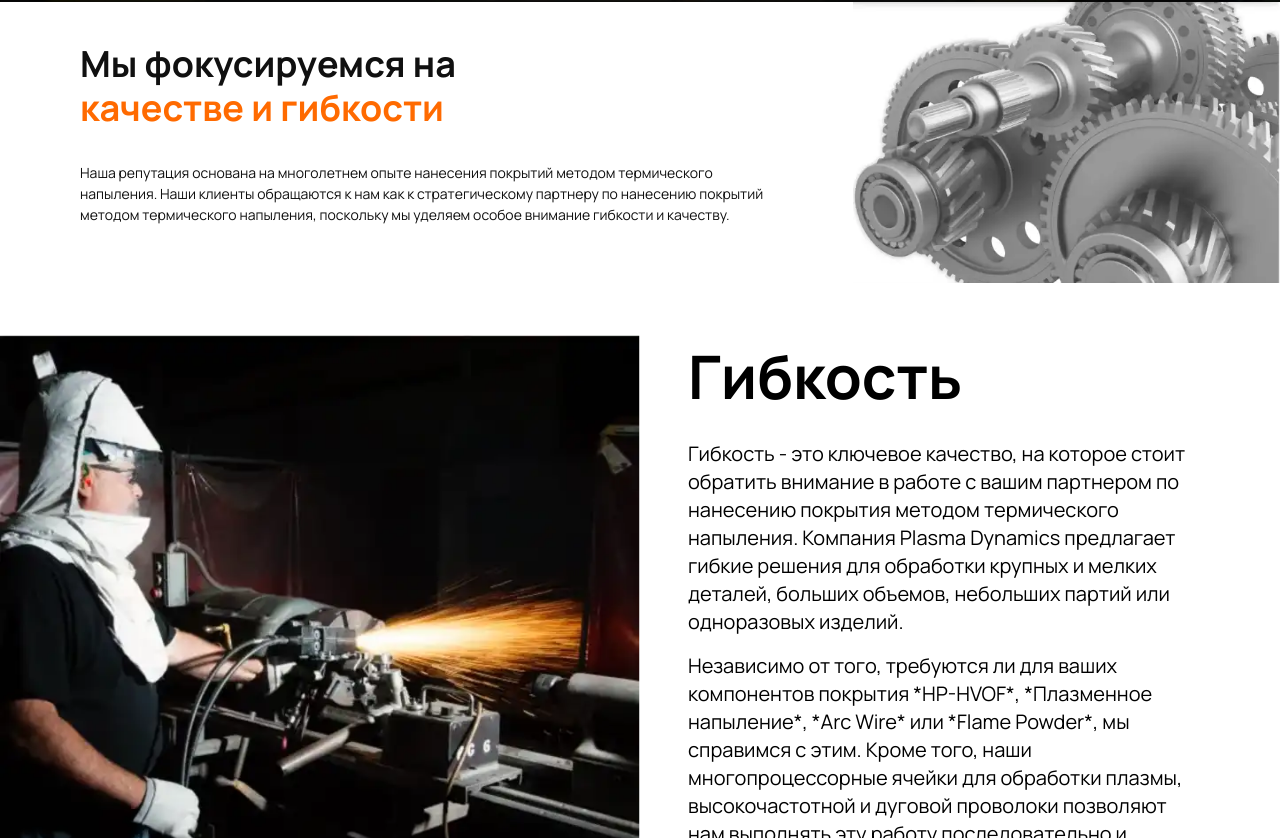
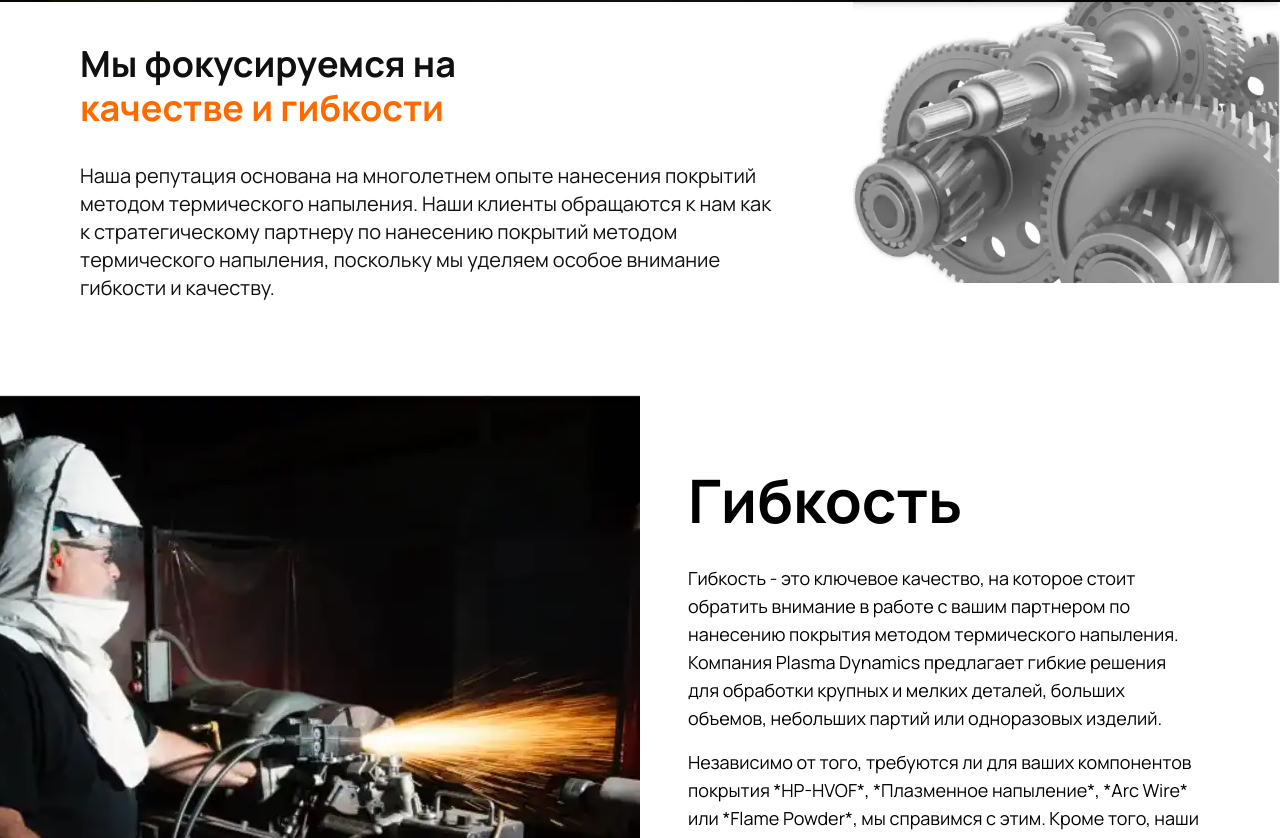
Before and after one commit to lench228/plasma-dynamics, a Next.js app: page / in a window 1280 px wide. Shown: the part 842-1680 px from the top of the page. Built offline with nearby package versions, Linux system fonts and the light colour scheme.

Commit message:
fix: adventages

```diff
--- a/src/shared/ui/breadcrumb/breadcrumb.tsx
+++ b/src/shared/ui/breadcrumb/breadcrumb.tsx
@@ -8,7 +8,7 @@ export function Breadcrumb({ children }: { children: React.ReactNode }) {
 }
 
 export function BreadcrumbList({ children }: { children: React.ReactNode }) {
-    return <ol className="flex items-center gap-2">{children}</ol>;
+    return <ol className="flex items-center gap-3">{children}</ol>;
 }
 
 export function BreadcrumbItem({ children }: { children: React.ReactNode }) {
--- a/src/widgets/adventages/ui/advantage-item.tsx
+++ b/src/widgets/adventages/ui/advantage-item.tsx
@@ -12,24 +12,35 @@ export const AdvantageItem = ({ item, reversed }: AdvantagesItemProps) => {
     const { title, texts, image } = item;
 
     return (
-        <li className={`grid grid-cols-2  items-center`}>
-            <div className={clsx(reversed ? "order-2" : "order-1", "py-10 pl-12 pr-20")}>
-                <h2 className={"header-2 mb-8"}>{title}</h2>
-                <div className={"flex flex-col gap-4"}>
+        <li className={`grid grid-cols-1 md:grid-cols-2 items-center max-h-[623px]`}>
+            <div
+                className={clsx(
+                    reversed ? "md:order-2" : "md:order-1",
+                    "py-6 md:py-10 px-4 sm:px-6 md:pl-12 md:pr-20"
+                )}
+            >
+                <h2 className={"header-2 mb-6 md:mb-8"}>{title}</h2>
+                <div className={"flex flex-col gap-3 md:gap-4"}>
                     {texts.map((text, index) => (
-                        <p key={index} className={"regular-text"}>
+                        <p key={index} className={"text-base sm:text-lg"}>
                             {text}
                         </p>
                     ))}
                 </div>
             </div>
-            <div className={reversed ? "order-1" : "order-2"}>
+            <div
+                className={clsx(
+                    reversed ? "md:order-1" : "md:order-2",
+                    "relative w-full aspect-[4/3] md:aspect-auto h-[623px]"
+                )}
+            >
                 <Image
                     src={image}
                     alt="Пример"
-                    width={724}
-                    height={554}
-                    className="w-full h-auto"
+                    fill
+                    sizes="(max-width: 768px) 100vw, 50vw"
+                    className="object-cover"
+                    priority={false}
                 />
             </div>
         </li>
--- a/src/widgets/slide-in/ui/slide-in-image.tsx
+++ b/src/widgets/slide-in/ui/slide-in-image.tsx
@@ -2,39 +2,42 @@
 
 import React from "react";
 import Image from "next/image";
-import { motion, Variants } from "framer-motion";
+import { AnimatePresence, motion, Variants } from "framer-motion";
 
 const imageVariants: Variants = {
     offscreen: {
         opacity: 0,
-        x: 300,
+        width: 0,
     },
     onscreen: {
-        x: 0,
+        width: "100%",
         opacity: 1,
         transition: {
             type: "spring",
-            bounce: 0.4,
-            duration: 0.6,
+            bounce: 0.1,
+            duration: 0.8,
         },
     },
 };
 
 export const SlideInImage = () => {
     return (
+        <AnimatePresence>
             <motion.div
-            className="ml-auto overflow-x-hidden"
+                className="overflow-x-hidden"
                 whileInView={"onscreen"}
                 variants={imageVariants}
                 initial="offscreen"
+                exit="exit"
             >
                 <Image
                     src="/hero/slide-in.webp"
                     width={595}
                     height={393}
                     alt="Деталь"
-                className="object-contain"
+                    className="object-contain ml-auto"
                 />
             </motion.div>
+        </AnimatePresence>
     );
 };
--- a/src/widgets/slide-in/ui/slide-in.tsx
+++ b/src/widgets/slide-in/ui/slide-in.tsx
@@ -1,18 +1,16 @@
-"use client";
-
 import React from "react";
 
 import { SlideInImage } from "widgets/slide-in/ui/slide-in-image";
 
 export const SlideIn = () => {
     return (
-        <section className={"grid grid-cols-3  justify-end"}>
+        <section className={"grid grid-cols-3  justify-end min-h-[393px]"}>
             <aside className={"text-main p-20 pt-10 col-span-2"}>
                 <h2 className={"header-3 mb-8"}>
                     Мы фокусируемся на <br />
                     <span className={"text-accent"}>качестве и гибкости</span>
                 </h2>
-                <p className={"small-text "}>
+                <p className={"regular-text"}>
                     Наша репутация основана на многолетнем опыте нанесения покрытий методом
                     термического напыления. Наши клиенты обращаются к нам как к стратегическому
                     партнеру по нанесению покрытий методом термического напыления, поскольку мы
```
Also changed, not shown: src/widgets/navigation/ui/navigation.tsx (+9 -1 lines), src/widgets/services/index.ts (added). Lines whose indentation alone changed are shown as unchanged.
